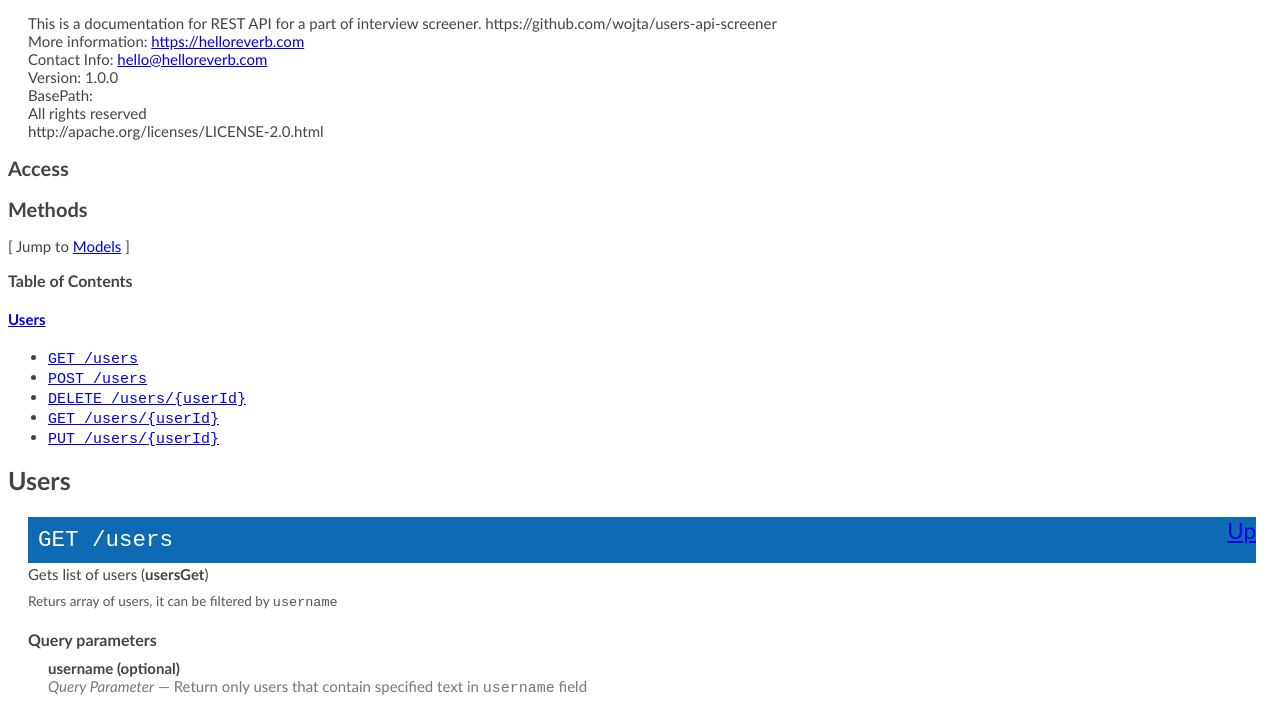
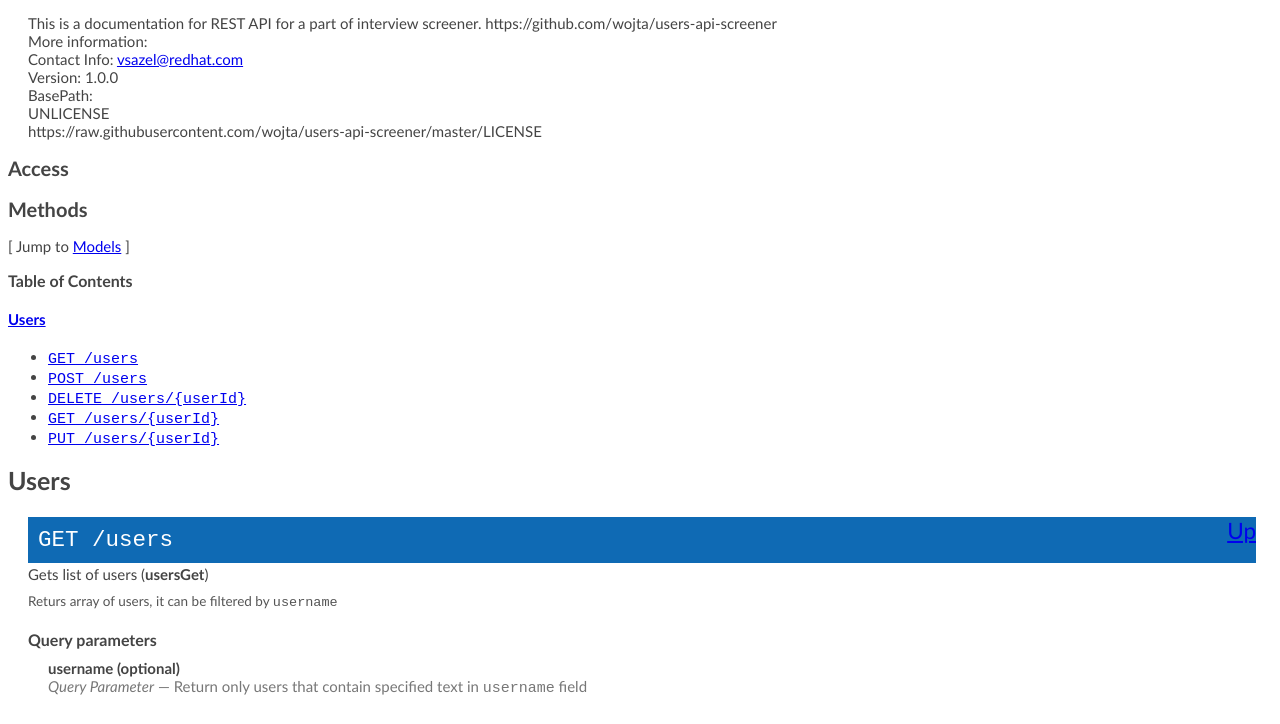
Before and after one commit to wojta/users-api-screener, a website: page docs/index.html in a window 1280 px wide. Shown: the part 50-774 px from the top of the page. Drawn offline with Linux system fonts and the light colour scheme.

Commit message:
swagger docs update of project info

```diff
--- a/docs/index.html
+++ b/docs/index.html
@@ -181,12 +181,12 @@ font-style: italic;
   <body>
   <h1>users-api-screner</h1>
     <div class="app-desc">This is a documentation for REST API for a part of interview screener. https://github.com/wojta/users-api-screener</div>
-    <div class="app-desc">More information: <a href="https://helloreverb.com">https://helloreverb.com</a></div>
-    <div class="app-desc">Contact Info: <a href="hello@helloreverb.com">hello@helloreverb.com</a></div>
+    <div class="app-desc">More information: <a href=""></a></div>
+    <div class="app-desc">Contact Info: <a href="vsazel@redhat.com">vsazel@redhat.com</a></div>
     <div class="app-desc">Version: 1.0.0</div>
     <div class="app-desc">BasePath:</div>
-    <div class="license-info">All rights reserved</div>
-    <div class="license-url">http://apache.org/licenses/LICENSE-2.0.html</div>
+    <div class="license-info">UNLICENSE</div>
+    <div class="license-url">https://raw.githubusercontent.com/wojta/users-api-screener/master/LICENSE</div>
   <h2>Access</h2>
 
   <h2><a name="__Methods">Methods</a></h2>
--- a/swagger.yaml
+++ b/swagger.yaml
@@ -4,6 +4,11 @@ info:
     This is a documentation for REST API for a part of interview screener.
     https://github.com/wojta/users-api-screener
   version: 1.0.0
+  contact:
+    email: vsazel@redhat.com
+  license:
+    name: UNLICENSE
+    url: 'https://raw.githubusercontent.com/wojta/users-api-screener/master/LICENSE'
   title: users-api-screner
 tags:
   - name: users
```
